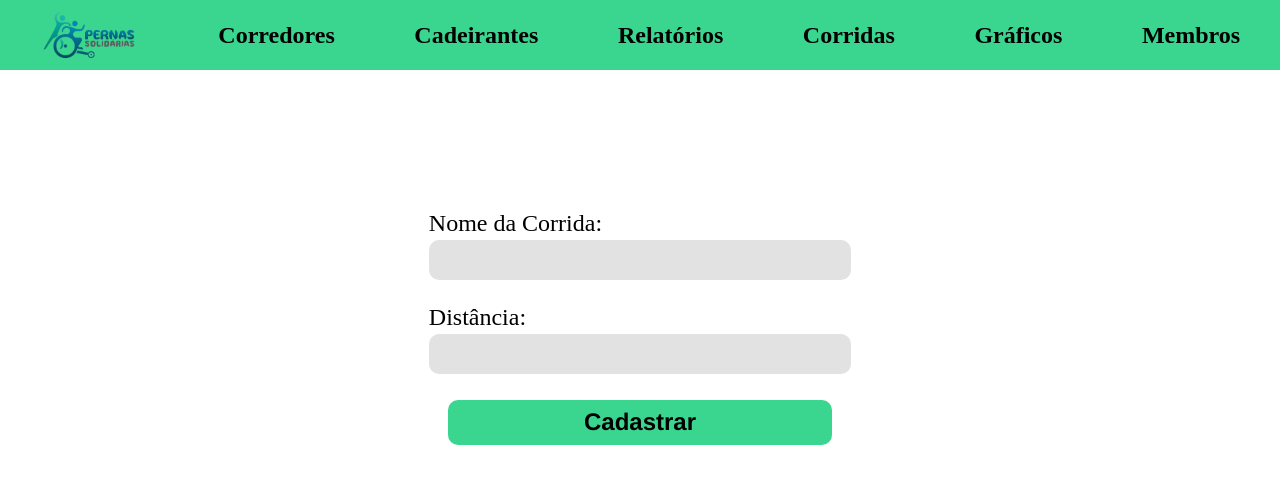
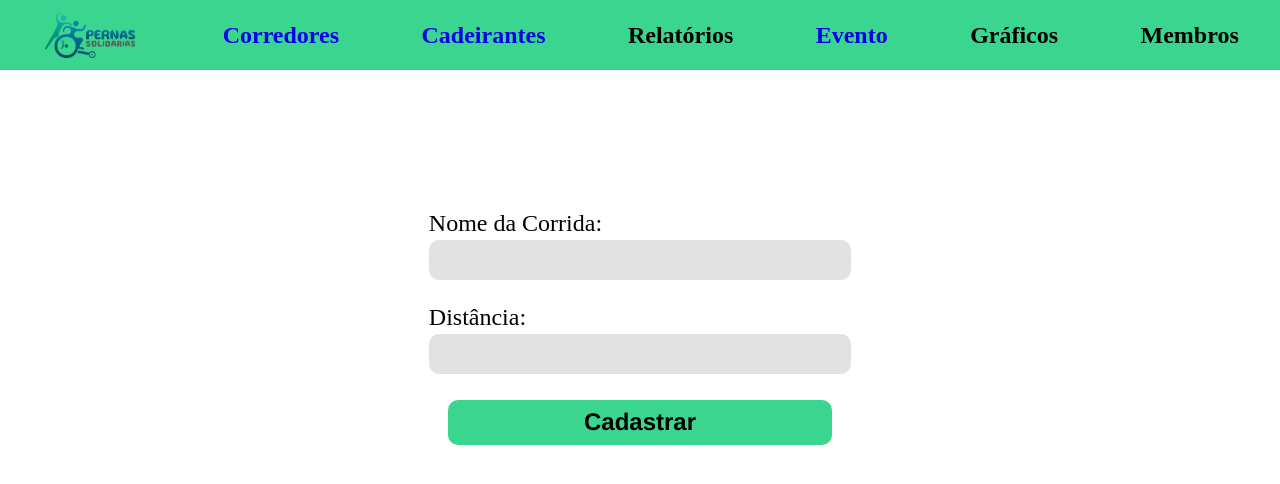
Before and after one commit to Madu3304/PernasSolidariasFront, a React (Vite) app in the folder pernasfront/: page /evento in a window 1280 px wide. Shown: the top 484 px of the page. Built offline with nearby package versions, Linux system fonts and the light colour scheme.

Commit message:
ajustando redirecionamento de páginas

```diff
--- a/pernasfront/src/Pages/Cadeirante.jsx
+++ b/pernasfront/src/Pages/Cadeirante.jsx
@@ -8,10 +8,10 @@
     <div className="divPrincipalCadeirante">
       <header>
         <img src={logo} alt="" />
-        <Link to="/corredor">Corredores</Link>
-        <Link to="/cadeirante">Cadeirantes</Link>
+        <Link to="/corredor" className="tirarHiperlink">Corredores</Link>
+        <Link to="/cadeirante" className="tirarHiperlink">Cadeirantes</Link>
         <a>Relatórios</a>
-        <Link to="/evento">Evento</Link>
+        <Link to="/evento" className="tirarHiperlink">Evento</Link>
         <a>Gráficos</a>
         <a>Membros</a>
       </header>
@@ -30,7 +30,6 @@
         <div className="checkbox-container-cadeirante">
           <input type="checkbox" name="" id="" />
           <a>Possui cadeira própria?</a>
-          {/* <label htmlFor="">Possui cadeira própria?</label> */}
         </div>
         <input type="submit" value="Cadastrar" className="botaoCadastrarCadeirante" />
       </form>
--- a/pernasfront/src/Pages/Corredor.jsx
+++ b/pernasfront/src/Pages/Corredor.jsx
@@ -1,3 +1,4 @@
+import { Link } from "react-router-dom"
 import "../Styles/Corredor.css"
 import logo from "../assets/logo_sem fundo.png"
 
@@ -7,13 +8,12 @@
     <div className="divPrincipalCorredor">
       <header>
         <img src={logo} alt="" />
-        {/* <a>aaaaaaaaa</a> */}
-          <a>Corredores</a>
-          <a>Cadeirantes</a>
-          <a>Relatórios</a>
-          <a>Corridas</a>
-          <a>Gráficos</a>
-          <a>Membros</a>
+        <Link to="/corredor" className="tirarHiperlink">Corredores</Link>
+        <Link to="/cadeirante" className="tirarHiperlink">Cadeirantes</Link>
+        <a>Relatórios</a>
+        <Link to="/evento" className="tirarHiperlink">Evento</Link>
+        <a>Gráficos</a>
+        <a>Membros</a>
       </header>
 
       <form action="post" className="formularioCorredor">
--- a/pernasfront/src/Pages/Evento.jsx
+++ b/pernasfront/src/Pages/Evento.jsx
@@ -1,19 +1,19 @@
+import { Link } from "react-router-dom"
 import "../Styles/Evento.css"
 import logo from "../assets/logo_sem fundo.png"
 
 const Evento = () =>{
 
   return(
-    <div className="divPrincipal">
+    <div className="divPrincipalEvento">
       <header>
         <img src={logo} alt="" />
-        {/* <a>aaaaaaaaa</a> */}
-          <a>Corredores</a>
-          <a>Cadeirantes</a>
-          <a>Relatórios</a>
-          <a>Corridas</a>
-          <a>Gráficos</a>
-          <a>Membros</a>
+        <Link to="/corredor" className="tirarHiperlink">Corredores</Link>
+        <Link to="/cadeirante" className="tirarHiperlink">Cadeirantes</Link>
+        <a>Relatórios</a>
+        <Link to="/evento" className="tirarHiperlink">Evento</Link>
+        <a>Gráficos</a>
+        <a>Membros</a>
       </header>
 
       <form action="post" className="formulario">
--- a/pernasfront/src/Pages/Login.jsx
+++ b/pernasfront/src/Pages/Login.jsx
@@ -48,7 +48,7 @@
             <a href="#">Esqueceu a senha?</a>
         </div>
 
-        <Link to="/cadeirante"><button>Entrar</button></Link>
+        <Link to="/corredor"><button>Entrar</button></Link>
 
         <div className="signup-link">
             <p>
--- a/pernasfront/src/Styles/Cadeirante.css
+++ b/pernasfront/src/Styles/Cadeirante.css
@@ -61,6 +61,10 @@
     height: 100%;
 }
 
+.tirarHiperlink{
+    text-decoration: none;
+}
+
 .formularioCadeirante{
     width: 100%;
     display: flex;
--- a/pernasfront/src/Styles/Corredor.css
+++ b/pernasfront/src/Styles/Corredor.css
@@ -51,10 +51,12 @@
     display: flex;
     align-items: center;
     justify-content: space-around;
-    /* word-spacing: 500px; */
-    /* gap: 50; */
     font-size: 150%;
     font-weight: bold;
+}
+
+.tirarHiperlink{
+    text-decoration: none;
 }
 
 header img {
@@ -75,7 +77,7 @@
     height: 40px;
     border-radius: 10px;
     padding-left: 5px;
-    background-color: #e2e2e2;
+    background-color: #a8a7a7;  /* Cor do fundo dos inputs do formulário */
     font-size: 110%;
 }
 
--- a/pernasfront/src/Styles/Evento.css
+++ b/pernasfront/src/Styles/Evento.css
@@ -61,6 +61,10 @@
     height: 100%;
 }
 
+.tirarHiperlink{
+    text-decoration: none;
+}
+
 .formulario{
     padding-top: 10%;
     width: 100%;
```
Also changed, not shown: 1 other file (tests, documents, lock files or other folders).
